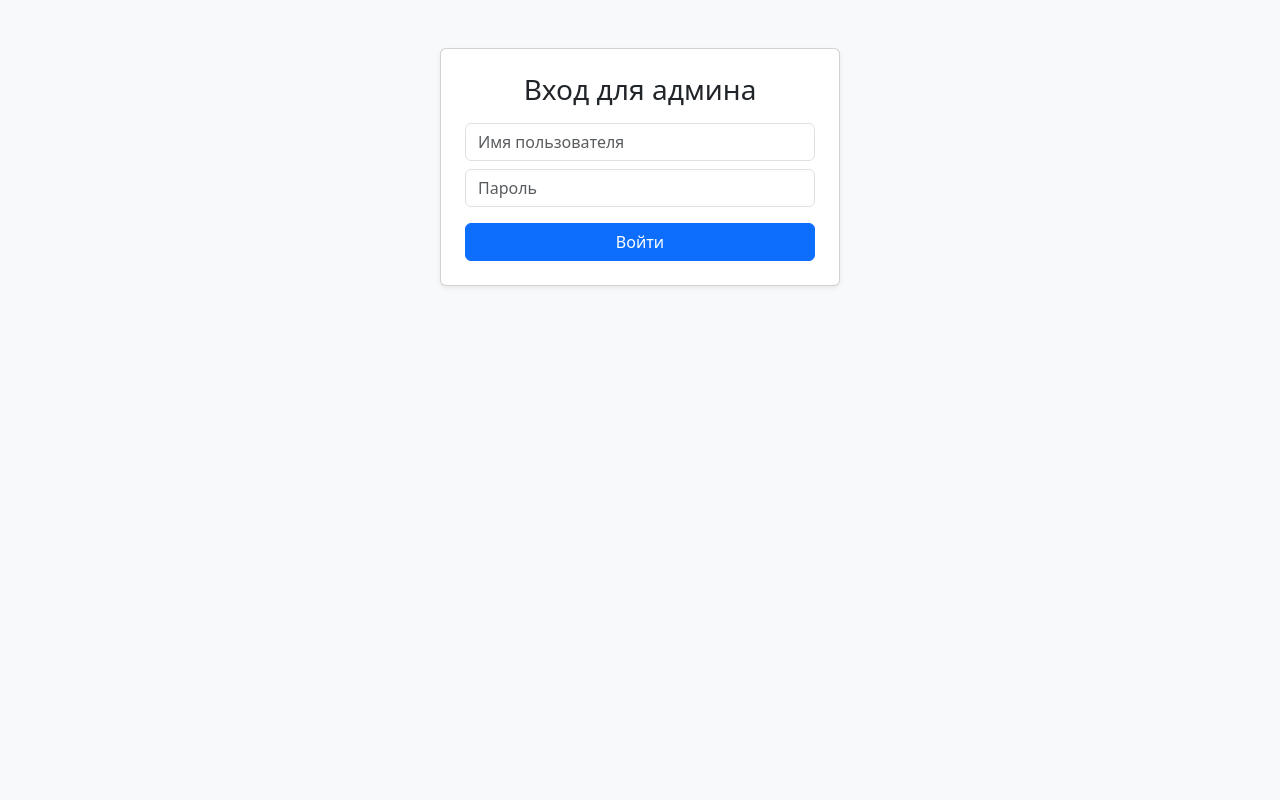
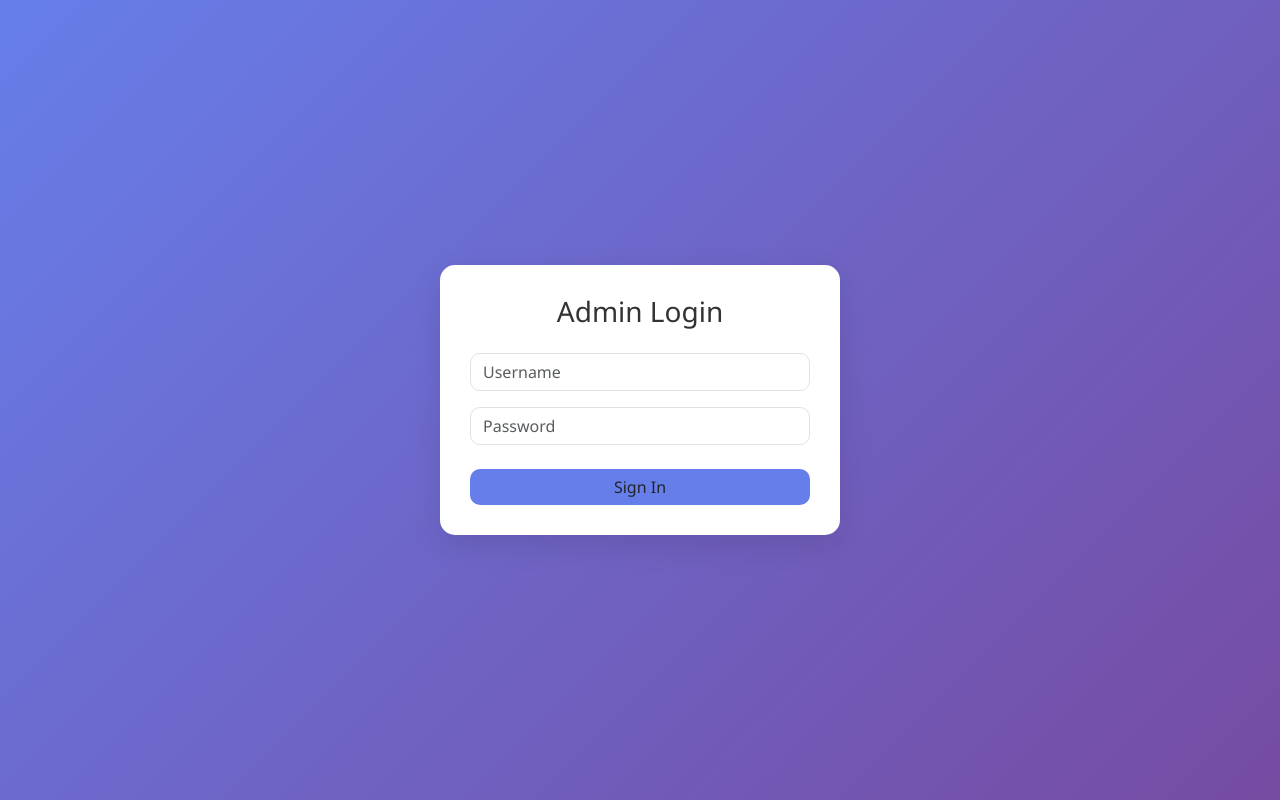
Before and after one commit to finniy/CinemaFlow, a FastAPI app: page /admin/login in a window 1280 px wide. Run offline with FastAPI, Linux system fonts and the light colour scheme; parts of the project's set-up code (start-up, migrations or seed data) failed here and were passed over.

Commit message:
ChatGPT сказал:
Added new visual design for the admin login page.

```diff
--- a/templates/admin_login.html
+++ b/templates/admin_login.html
@@ -1,21 +1,69 @@
 <!-- templates/admin_login.html -->
 <!DOCTYPE html>
-<html>
+<html lang="en">
 <head>
     <meta charset="UTF-8">
-    <title>Вход для админа</title>
-    <link href="https://cdn.jsdelivr.net/npm/bootstrap@5.3.0/dist/css/bootstrap.min.css" rel="stylesheet">
+    <title>Admin Login</title>
+    <link href="https://cdn.jsdelivr.net/npm/bootstrap@5.3.2/dist/css/bootstrap.min.css" rel="stylesheet">
+    <style>
+        body {
+            background: linear-gradient(135deg, #667eea, #764ba2);
+            height: 100vh;
+            display: flex;
+            justify-content: center;
+            align-items: center;
+            font-family: 'Segoe UI', Tahoma, Geneva, Verdana, sans-serif;
+        }
+
+        .login-card {
+            background-color: #fff;
+            border-radius: 15px;
+            padding: 30px;
+            width: 100%;
+            max-width: 400px;
+            box-shadow: 0 10px 30px rgba(0,0,0,0.1);
+            transition: transform 0.3s ease, box-shadow 0.3s ease;
+        }
+
+        .login-card:hover {
+            transform: translateY(-5px);
+            box-shadow: 0 15px 40px rgba(0,0,0,0.2);
+        }
+
+        .login-card h3 {
+            margin-bottom: 25px;
+            text-align: center;
+            color: #333;
+        }
+
+        .form-control {
+            border-radius: 10px;
+        }
+
+        .btn-login {
+            border-radius: 10px;
+            background: #667eea;
+            border: none;
+            transition: background 0.3s ease;
+        }
+
+        .btn-login:hover {
+            background: #5a67d8;
+        }
+    </style>
 </head>
-<body class="bg-light">
-<div class="container mt-5">
-    <div class="card p-4 shadow-sm mx-auto" style="max-width: 400px;">
-        <h3 class="text-center mb-3">Вход для админа</h3>
+<body>
+    <div class="login-card">
+        <h3>Admin Login</h3>
         <form method="post" action="/admin/login">
-            <input type="text" name="username" class="form-control mb-2" placeholder="Имя пользователя" required>
-            <input type="password" name="password" class="form-control mb-3" placeholder="Пароль" required>
-            <button type="submit" class="btn btn-primary w-100">Войти</button>
+            <div class="mb-3">
+                <input type="text" name="username" class="form-control" placeholder="Username" required>
+            </div>
+            <div class="mb-4">
+                <input type="password" name="password" class="form-control" placeholder="Password" required>
+            </div>
+            <button type="submit" class="btn btn-login w-100">Sign In</button>
         </form>
     </div>
-</div>
 </body>
 </html>
```
